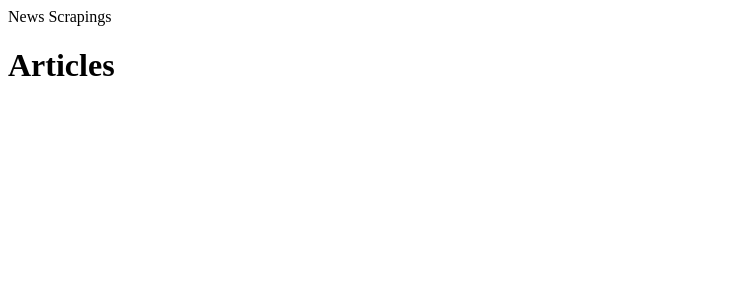
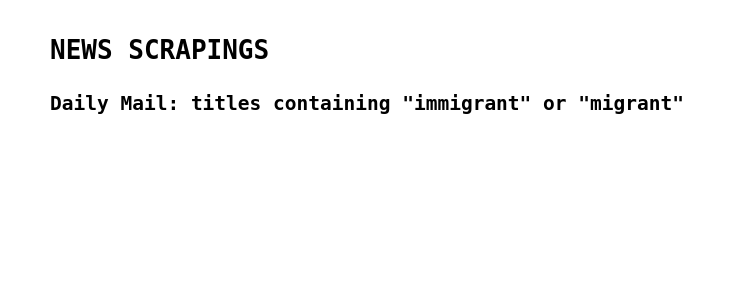
Before and after one commit to lauramatilda/newsScraping, a Flask app: page / in a window 1280 px wide. Shown: the top 300 px of the page, without its empty margins (0-737 px from the left). Run offline with Flask 2, Linux system fonts and the light colour scheme; data that the repository does not hold is empty.

Commit message:
Updating flask instance
Added some topic and keyword filtering, css styles

```diff
--- a/dailymail.py
+++ b/dailymail.py
@@ -54,7 +54,7 @@ def fetch_detail_loop():
             #print 'need to fetch', article['url']
 
 def fetch_list_loop():
-    datetime_start = datetime.datetime(2013, 1, 1)
+    datetime_start = datetime.datetime(2014, 1, 15)
     offset = 0
     while True:
         d = datetime_start + datetime.timedelta(offset)
--- a/requirements.txt
+++ b/requirements.txt
@@ -1,3 +1,4 @@
 beautifulsoup4==4.6.0
 pymongo==3.5.1
 Flask==0.12.2
+newspaper3k==0.2.5
--- a/server.py
+++ b/server.py
@@ -10,7 +10,11 @@ app = Flask(__name__)
 
 @app.route("/")
 def hello():
-    article_list = articles.find({'publication': 'daily_mail'})[:500]
+    article_list = articles.find({
+    'publication':'daily_mail',
+    'url': {"$regex": "^/news/"},
+    "$or": [{"title": {"$regex": ".*immigrant.*"}}, {"title": {"$regex": ".*migrant.*"}}]
+    })[:100]
     return render_template('article_list.html', articles=article_list)
 
 @app.route('/article/<article_id>')
--- a/static/css/style.css
+++ b/static/css/style.css
@@ -1,3 +1,29 @@
 body {
   background: white;
+  font-family:monospace;
+  margin:25px 50px;
 }
+
+h1, h2 {
+  padding:10px 0px 0px 0px;
+}
+
+a:link, a:visited, a:active {
+  color: #000;
+  text-decoration:none;
+}
+
+a:hover {
+}
+
+ul li {
+  padding:10px 0px;
+  border-bottom: 2px solid #ccc;
+  list-style: lower-roman;
+  font-size:14px;
+}
+
+li:hover {
+  background-color:#f8f8f8;
+  font-weight:bold;
+}
--- a/templates/article_detail.html
+++ b/templates/article_detail.html
@@ -1,6 +1,6 @@
 {% extends "base.html" %}
 
 {% block content %}
-<h1>{{ article.title }}</h1>
+<h2>{{ article.title }}</h2>
 <pre>{{ article.text }}</pre>
 {% endblock %}
--- a/templates/article_list.html
+++ b/templates/article_list.html
@@ -2,7 +2,7 @@
 
 {% block content %}
 <p>
-  <h1>Articles</h1>
+  <h2>Daily Mail: titles containing "immigrant" or "migrant" </h2>
   <ul> {% for article in articles %}
     <li><a href="/article/{{ article._id }}">{{ article.title }}</a></li>
     {% endfor %}
--- a/templates/base.html
+++ b/templates/base.html
@@ -4,7 +4,7 @@
   <link rel="stylesheet" href="/static/css/style.css">
 </head>
 <body>
-  <header> News Scrapings </header>
+  <header> <h1>NEWS SCRAPINGS</h1> </header>
   <main>
     {% block content %}{% endblock %}
   </main>
```
